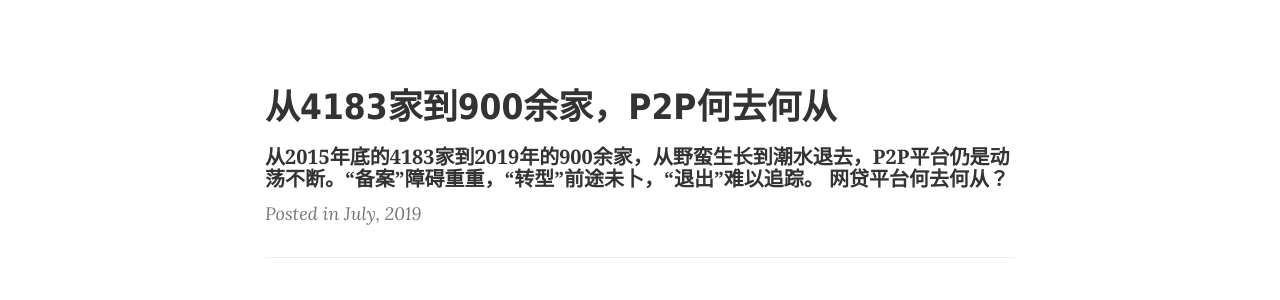
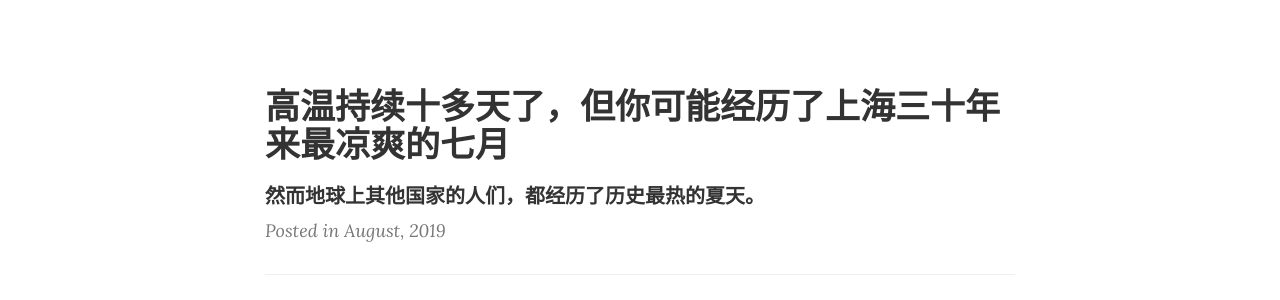
Before and after one commit to kellyzhao97/kellyzhao97.github.io, a website: page Shanghai_Observer.html in a window 1280 px wide. Shown: the part 652-952 px from the top of the page. Drawn offline with nearby package versions, Linux system fonts and the light colour scheme.

Commit message:
Update Shanghai_Observer.html

```diff
--- a/Shanghai_Observer.html
+++ b/Shanghai_Observer.html
@@ -107,6 +107,16 @@
         <div class="container">
             <div class="row">
                 <div class="col-lg-8 col-lg-offset-2 col-md-10 col-md-offset-1">
+                    <!--Work3-->
+                    <a href="https://www.shobserver.com/news/detail?id=166959" target="blank">
+                        <h2 class="section-heading">
+                            高温持续十多天了，但你可能经历了上海三十年来最凉爽的七月</h2>
+                    </a>
+                    <h3 class="post-subtitle">
+                        然而地球上其他国家的人们，都经历了历史最热的夏天。
+                    </h3>
+                    <p class="post-meta">Posted in August, 2019</p>
+                    <hr>
                     <!--Work2-->
                     <a href="https://www.shobserver.com/news/detail?id=166197" target="blank">
                         <h2 class="section-heading">
```
